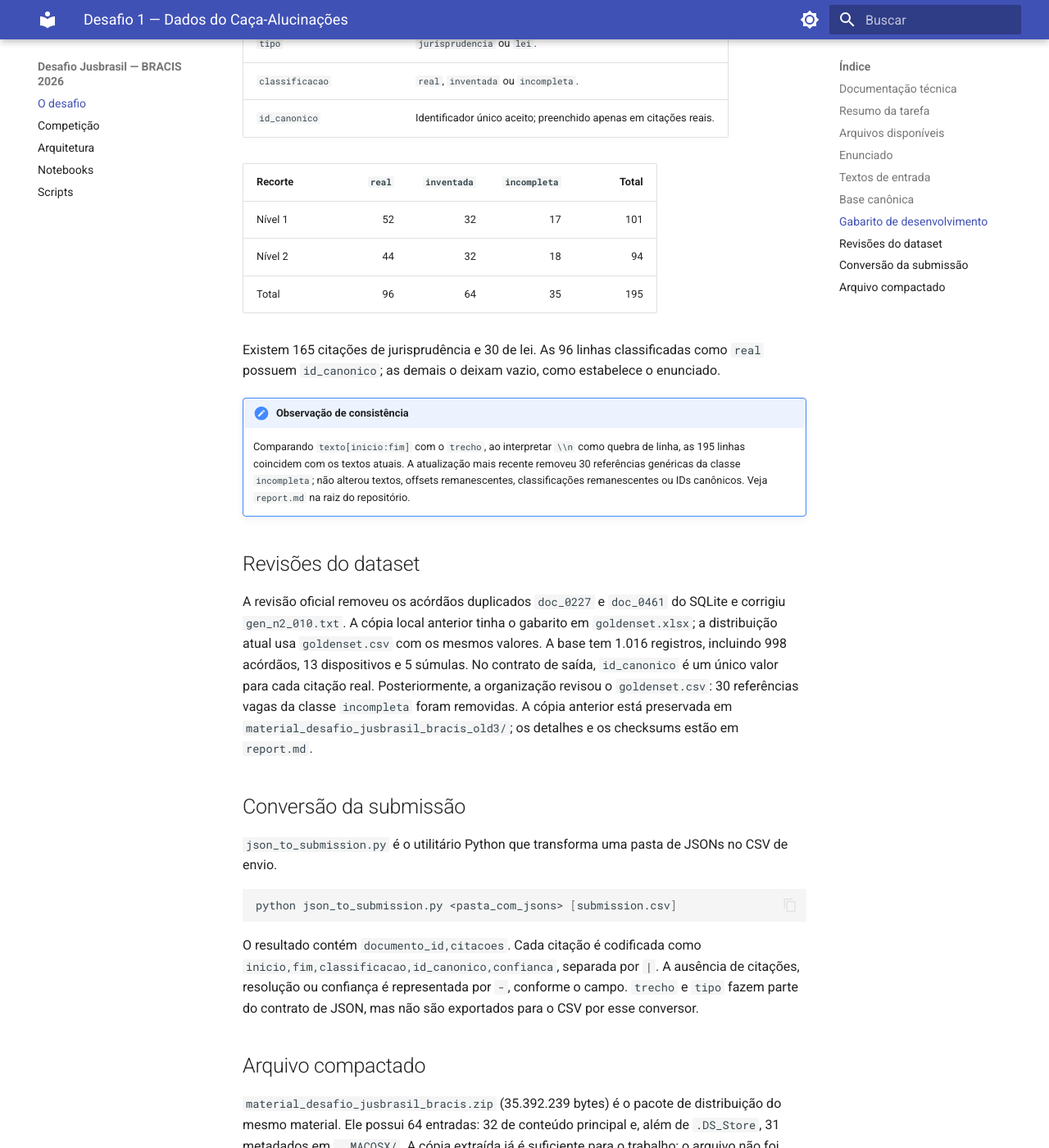
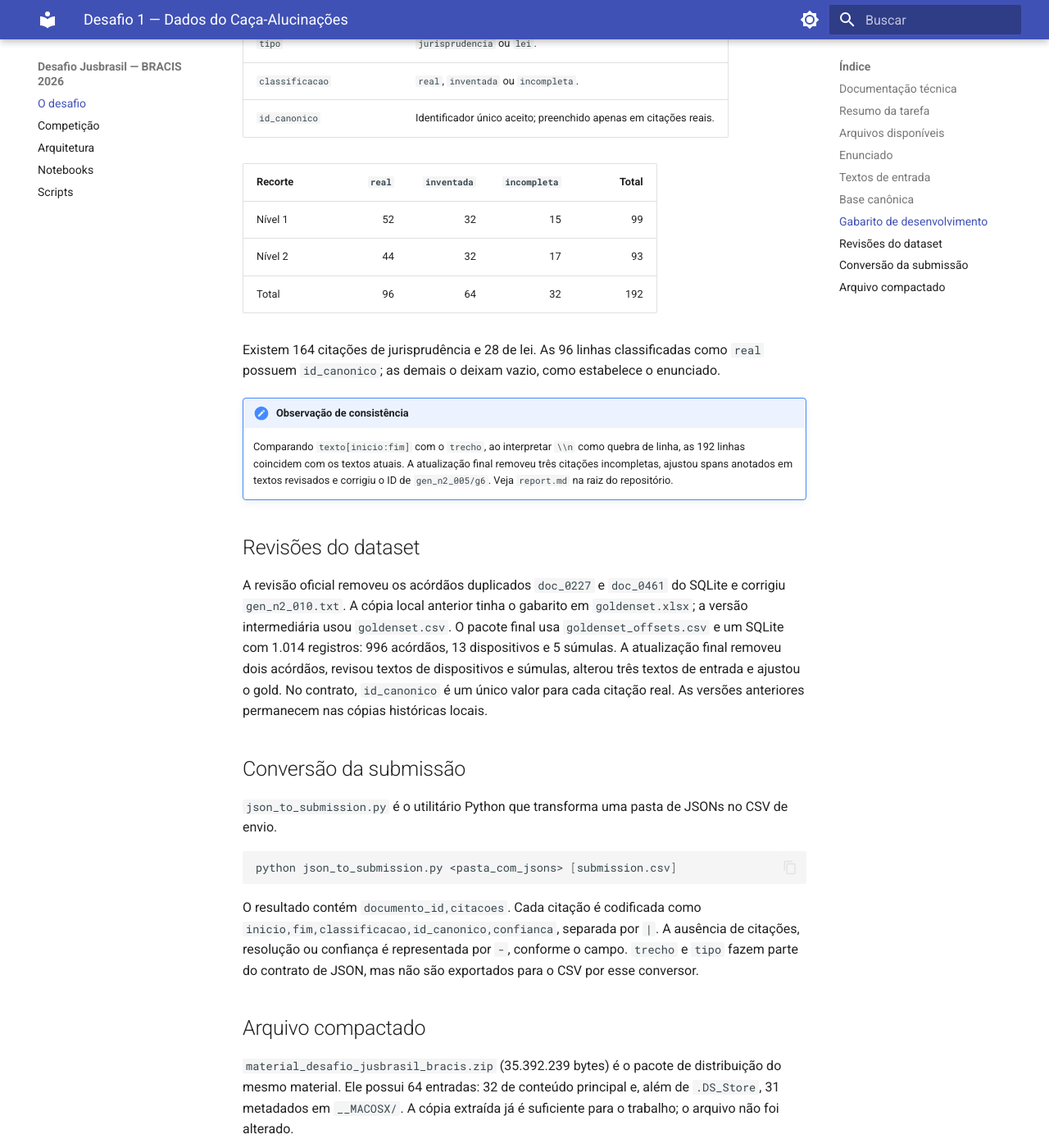
Before and after one commit to augustoafleal/legal-citation-hallucination-detector, an MkDocs documentation site: the page built from docs/index.md, in a window 1280 px wide and 1400 px high, scrolled down 4297 px. Shown: the whole window at 82% size. Built offline with MkDocs 1.6.1 and Material for MkDocs 9.7.7, drawn with Linux system fonts in a browser that asks for light colours; some of the changed text lies outside the part shown.

Commit message:
test: update for final public dataset
Update repository expectations and official material for the final public challenge dataset.\n\n- replace open gold expectations with goldenset_offsets.csv\n- update database/gold counts and local score expectations\n- refresh canonical database SHA after verifying stable legal device identities\n- update documentation for the final public dataset\n- keep V11 extraction/resolution logic unchanged

````diff
--- a/docs/index.md
+++ b/docs/index.md
@@ -52,7 +52,7 @@
 ```text
 material_desafio_jusbrasil_bracis/
 ├── desafio1_bracis.db                             # base canônica SQLite (~89 MiB)
-├── goldenset.csv                                  # gabarito da amostra de desenvolvimento
+├── goldenset_offsets.csv                          # gabarito público final da amostra
 ├── json_to_submission.py                          # conversor de JSONs para CSV de submissão
 ├── kaggle_metric.py                               # métrica oficial
 ├── sample_submission.csv                          # modelo de submissão
@@ -99,11 +99,11 @@
 | `tipo` | `jurisprudencia` ou `lei`. |
 | `texto`, `texto_len` | Inteiro teor e seu comprimento. |
 
-A base contém 1.016 registros, que somam 67.931.149 caracteres indexados:
+A base final contém 1.014 registros, que somam 67.737.021 caracteres indexados:
 
 | Natureza | Tipo | Registros |
 | --- | --- | ---: |
-| `acordao` | `jurisprudencia` | 998 |
+| `acordao` | `jurisprudencia` | 996 |
 | `sumula` | `jurisprudencia` | 5 |
 | `dispositivo` | `lei` | 13 |
 
@@ -111,7 +111,7 @@
 
 ## Gabarito de desenvolvimento
 
-`goldenset.csv` contém uma linha por citação esperada da amostra de desenvolvimento. A revisão mais recente possui 195 linhas distribuídas pelos 26 documentos (média de 7,5 por peça).
+`goldenset_offsets.csv` contém uma linha por citação esperada da amostra de desenvolvimento final. São 192 linhas distribuídas pelos 26 documentos (média de 7,38 por peça).
 
 | Campo | Descrição |
 | --- | --- |
@@ -125,24 +125,26 @@
 
 | Recorte | `real` | `inventada` | `incompleta` | Total |
 | --- | ---: | ---: | ---: | ---: |
-| Nível 1 | 52 | 32 | 17 | 101 |
-| Nível 2 | 44 | 32 | 18 | 94 |
-| Total | 96 | 64 | 35 | 195 |
+| Nível 1 | 52 | 32 | 15 | 99 |
+| Nível 2 | 44 | 32 | 17 | 93 |
+| Total | 96 | 64 | 32 | 192 |
 
-Existem 165 citações de jurisprudência e 30 de lei. As 96 linhas classificadas como `real` possuem `id_canonico`; as demais o deixam vazio, como estabelece o enunciado.
+Existem 164 citações de jurisprudência e 28 de lei. As 96 linhas classificadas como `real` possuem `id_canonico`; as demais o deixam vazio, como estabelece o enunciado.
 
 !!! note "Observação de consistência"
 
-    Comparando `texto[inicio:fim]` com o `trecho`, ao interpretar `\\n` como quebra de linha, as 195 linhas coincidem com os textos atuais. A atualização mais recente removeu 30 referências genéricas da classe `incompleta`; não alterou textos, offsets remanescentes, classificações remanescentes ou IDs canônicos. Veja `report.md` na raiz do repositório.
+    Comparando `texto[inicio:fim]` com o `trecho`, ao interpretar `\\n` como quebra de linha, as 192 linhas coincidem com os textos atuais. A atualização final removeu três citações incompletas, ajustou spans anotados em textos revisados e corrigiu o ID de `gen_n2_005/g6`. Veja `report.md` na raiz do repositório.
 
 ## Revisões do dataset
 
 A revisão oficial removeu os acórdãos duplicados `doc_0227` e `doc_0461` do
 SQLite e corrigiu `gen_n2_010.txt`. A cópia local anterior tinha o gabarito em
-`goldenset.xlsx`; a distribuição atual usa `goldenset.csv` com os mesmos valores.
-A base tem 1.016 registros, incluindo 998 acórdãos, 13 dispositivos e 5
-súmulas. No contrato de saída, `id_canonico` é um único valor para cada citação
-real. Posteriormente, a organização revisou o `goldenset.csv`: 30 referências vagas da classe `incompleta` foram removidas. A cópia anterior está preservada em `material_desafio_jusbrasil_bracis_old3/`; os detalhes e os checksums estão em `report.md`.
+`goldenset.xlsx`; a versão intermediária usou `goldenset.csv`. O pacote final usa
+`goldenset_offsets.csv` e um SQLite com 1.014 registros: 996 acórdãos, 13
+dispositivos e 5 súmulas. A atualização final removeu dois acórdãos, revisou
+textos de dispositivos e súmulas, alterou três textos de entrada e ajustou o
+gold. No contrato, `id_canonico` é um único valor para cada citação real. As
+versões anteriores permanecem nas cópias históricas locais.
 
 ## Conversão da submissão
 
````
Also changed, not shown: other parts of docs/index.md (+1 -1 lines), docs/architecture.md (+11 -9 lines), docs/competition.md (+15 -13 lines), docs/notebooks.md (+5 -2 lines), 14 other files.
